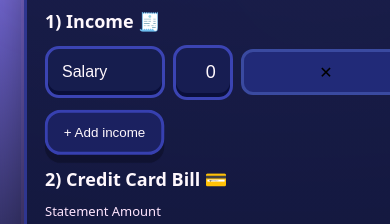
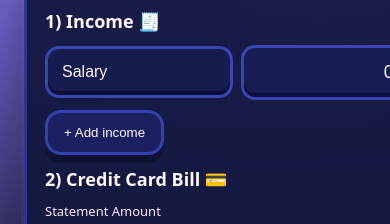
Before and after one commit to eviegan/finance-app, a plain HTML site: page index.html in a window 390 px wide. Shown: the part 297-521 px from the top of the page. Drawn offline with Linux system fonts and the light colour scheme; a web font is replaced by a local one.

Commit message:
Update index.html

```diff
--- a/index.html
+++ b/index.html
@@ -73,7 +73,9 @@
   .pill{padding:6px 12px;border-radius:999px;border:3px solid #3b44b3;background:#171d52;color:var(--ink);font-size:13px}
 
   .list{display:grid;gap:10px;margin-top:8px}
-  .item{display:grid;grid-template-columns:160px 1fr 220px 40px;gap:8px;align-items:center}
+  .item{display:grid;gap:8px;align-items:center}
+  .item--3{grid-template-columns:1fr 220px 40px}
+  .item--4{grid-template-columns:160px 1fr 220px 40px}
   .item input[type="text"]{background:#161d4e}
   .item input[type="number"]{text-align:right; font-size:18px; letter-spacing:.3px; font-variant-numeric: tabular-nums}
   .item .del{background:#212a78;border:3px solid #3a4aa0;border-radius:12px;display:grid;place-items:center;cursor:pointer;height:46px;font-size:16px; transition:.15s transform ease}
@@ -101,7 +103,11 @@
   .kbd{font-family:ui-monospace, SFMono-Regular, Menlo, Monaco, Consolas, "Liberation Mono", monospace; font-size:12px; background:#12174a; padding:2px 6px; border-radius:6px; border:2px solid #2a386a}
   /* mobile layout tweaks */
   @media(max-width:700px){
-    .item{grid-template-columns:120px 1fr 170px 36px}
+    .item--4{grid-template-columns:120px 1fr 170px 36px}
+    .item--3{grid-template-columns:1fr 170px 36px}
+    .item input[type="text"], .item select{font-size:16px}
+    .item input[type="number"]{font-size:18px}
+  }
     .item input[type="text"], .item select{font-size:16px}
     .item input[type="number"]{font-size:18px}
   }
@@ -358,11 +364,11 @@
     listEl.innerHTML = '';
     arr.forEach((row, idx)=>{
       const line = document.createElement('div');
-      line.className = 'item';
+      line.className = 'item ' + (withCat ? 'item--4' : 'item--3');
       line.innerHTML = `
         ${withCat?`<select aria-label="category">${optionsHtml()}<option value="__custom">Custom…</option></select>`:''}
         <input type="text" value="${escapeHtml(row.name||'')}" placeholder="Name" aria-label="name">
-        <input type="number" value="${row.amount||0}" min="0" step="0.01" aria-label="amount">
+        <input type="number" value="${row.amount||0}" min="0" step="0.01" placeholder="0.00" inputmode="decimal" aria-label="amount">
         <button class="del" title="Delete">✕</button>
       `;
       let catEl=null; let nameEl=null; let amtEl=null; let delEl=null;
@@ -392,7 +398,7 @@
       nameEl.oninput = ()=>{ row.name = nameEl.value; onChange(); };
       amtEl.oninput = ()=>{ row.amount = parseFloat(amtEl.value||0); onChange(); };
       amtEl.onchange = onChange;
-      delEl.onclick = ()=>{ arr.splice(idx,1); onChange(); };
+      delEl.onclick = ()=>{ arr.splice(idx,1); renderAll(); onChange(); };
       listEl.appendChild(line);
     });
   }
```
